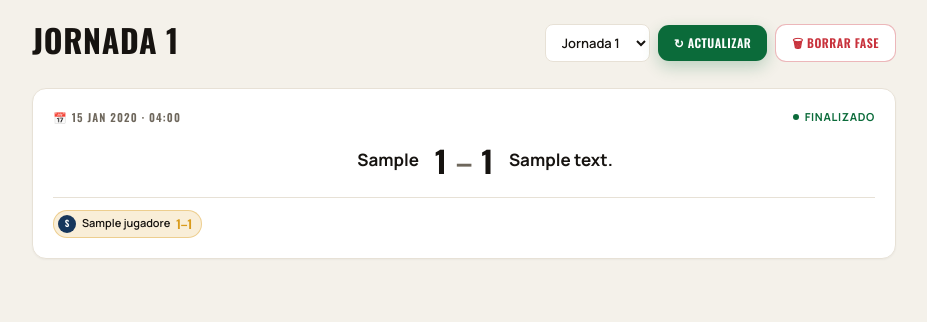
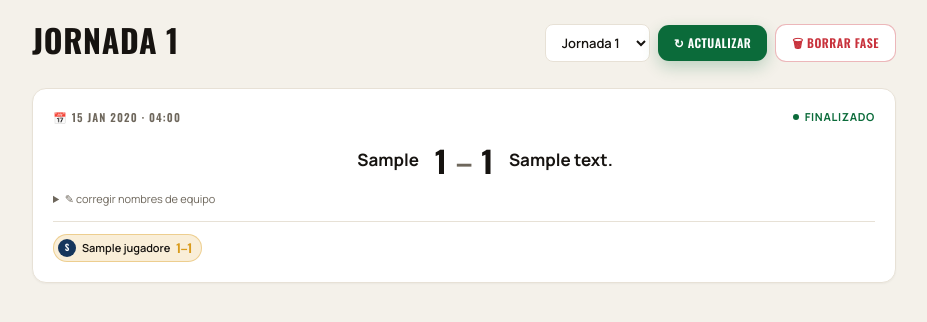
Before and after one commit to SupremoGio/quiniela_Sgio, a Flask app: page /jornada/1 in a window 1280 px wide. Shown: the part 151-473 px from the top of the page, without its empty margins (176-1103 px from the left). Run offline with Flask 3, Linux system fonts and the light colour scheme; the visitor is signed in with stand-in values (Sample User, id 1); tables that the repository leaves empty hold one stand-in row (values such as "Sample post").

Commit message:
feat: permite corregir nombres de equipo desde la UI sin shell
Agrega /partido/<id>/renombrar-equipos y un formulario colapsable en
cada match-card (solo admin) para arreglar typos como "ASTRALIA" o
"S U I Z A" directamente desde el navegador, sin necesitar acceso a
flask shell. Despues de corregir el nombre, Fix duplicados los fusiona.

```diff
--- a/app.py
+++ b/app.py
@@ -730,6 +730,21 @@ def crear_app():
         flash(f"Resultado guardado: {partido.equipo_local} {ml} - {mv} {partido.equipo_visitante}", "success")
         return redirect(url_for("ver_jornada", jornada=partido.jornada))
 
+    @app.route("/partido/<int:partido_id>/renombrar-equipos", methods=["POST"])
+    @login_required
+    def renombrar_equipos(partido_id):
+        partido = Partido.query.get_or_404(partido_id)
+        eq_local = request.form.get("equipo_local", "").strip()
+        eq_visitante = request.form.get("equipo_visitante", "").strip()
+        if not eq_local or not eq_visitante:
+            flash("Los nombres de equipo no pueden estar vacíos.", "error")
+            return redirect(url_for("ver_jornada", jornada=partido.jornada))
+        partido.equipo_local = eq_local
+        partido.equipo_visitante = eq_visitante
+        db.session.commit()
+        flash(f"Renombrado: {eq_local} vs {eq_visitante}. Ahora corre \"Fix duplicados\" si aplica.", "success")
+        return redirect(url_for("ver_jornada", jornada=partido.jornada))
+
     @app.route("/jornada/<int:jornada>/eliminar", methods=["POST"])
     @login_required
     def eliminar_jornada(jornada):
--- a/templates/jornada.html
+++ b/templates/jornada.html
@@ -72,6 +72,21 @@
     </div>
   </div>
 
+  {% if current_user.is_authenticated %}
+  <details style="margin-top:8px;">
+    <summary style="cursor:pointer;font-size:11px;color:var(--sub);">✎ corregir nombres de equipo</summary>
+    <form method="post" action="{{ url_for('renombrar_equipos', partido_id=partido.id) }}"
+          style="display:flex;align-items:center;gap:8px;margin-top:8px;flex-wrap:wrap;">
+      <input type="text" name="equipo_local" value="{{ partido.equipo_local }}" required
+             style="background:var(--bg2);color:var(--ink);border:1px solid var(--line);border-radius:var(--r-sm);padding:8px 10px;font-family:var(--font-body);font-size:13px;outline:none;">
+      <span style="color:var(--sub);">vs</span>
+      <input type="text" name="equipo_visitante" value="{{ partido.equipo_visitante }}" required
+             style="background:var(--bg2);color:var(--ink);border:1px solid var(--line);border-radius:var(--r-sm);padding:8px 10px;font-family:var(--font-body);font-size:13px;outline:none;">
+      <button class="btn-ghost" type="submit" style="padding:8px 14px;font-size:12px;">Guardar</button>
+    </form>
+  </details>
+  {% endif %}
+
   {# Formulario para ingresar resultado (solo si pendiente y admin) #}
   {% if not partido.finalizado and current_user.is_authenticated %}
   <form method="post" action="{{ url_for('set_resultado', partido_id=partido.id) }}"
```
